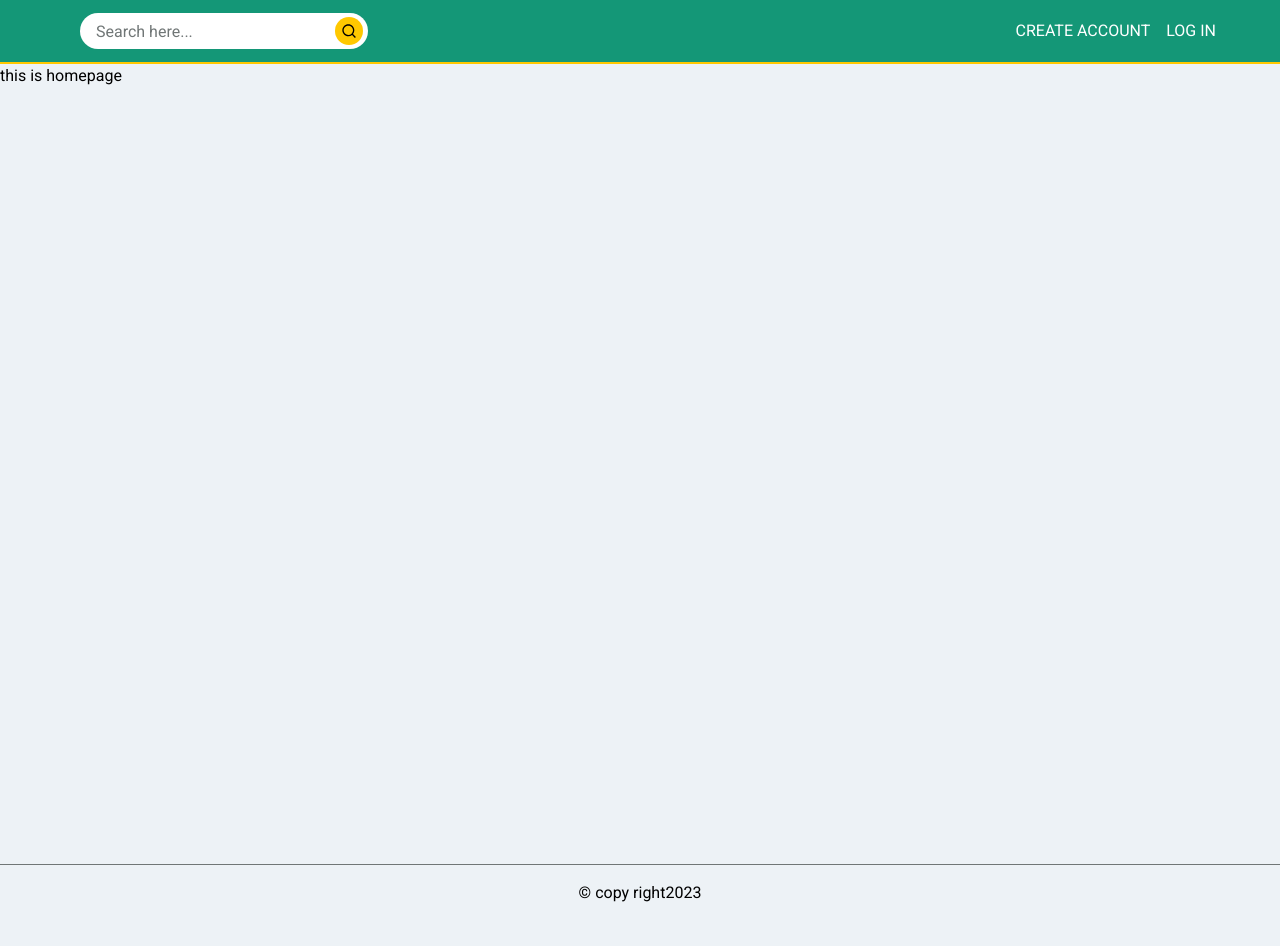
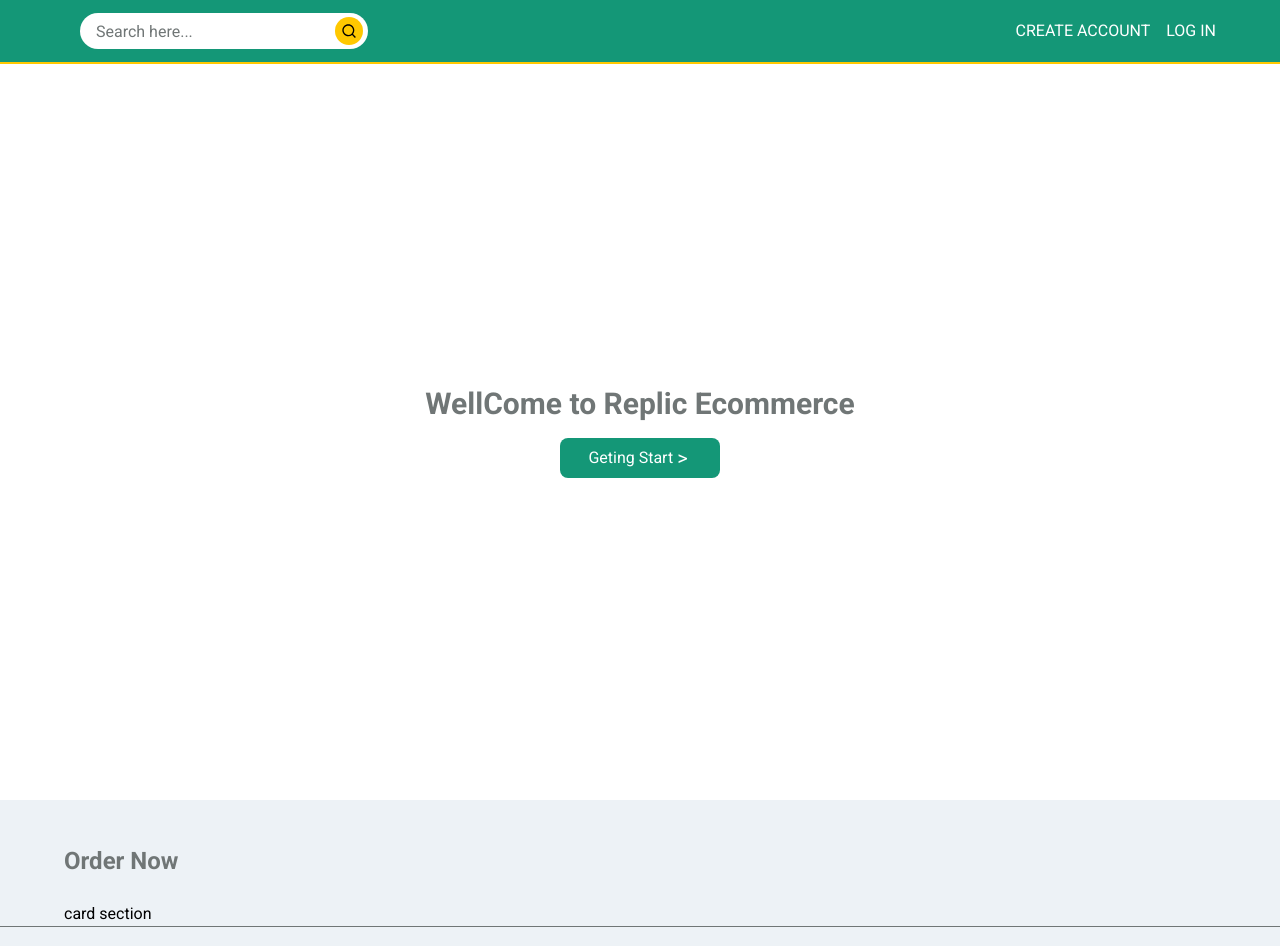
Before and after one commit to TFMahabub/Replic-Ecommerce, a React (Vite) app: page / in a window 1280 px wide. Shown: the top 946 px of the page. Before the commit the page ends 921 px from the top, so only its background shows below. Built offline with nearby package versions, Linux system fonts and the light colour scheme.

Commit message:
[DONE] homepage header

```diff
--- /dev/null
+++ b/src/components/pages/home/Banner.tsx
@@ -0,0 +1,25 @@
+import PrimaryButton from "../../../utils/ReUseCom/PrimaryButton";
+
+const Banner = () => {
+    return (
+        <div
+            className="text-center flex flex-col items-center gap-common"
+        >
+            <h2
+                className="text-3xl font-semibold text-gray"
+            >
+                WellCome to Replic Ecommerce
+            </h2>
+            <PrimaryButton>
+                Geting Start
+                <span
+                    className="text-xl px-1"
+                >
+                    &gt;
+                </span>
+            </PrimaryButton>
+        </div>
+    );
+};
+
+export default Banner;
--- a/src/components/pages/home/HomePage.tsx
+++ b/src/components/pages/home/HomePage.tsx
@@ -1,11 +1,20 @@
+import Banner from "./Banner";
+import ProductSection from "./ProductSection";
 
 const HomePage = () => {
     return (
-        <section>
-            <header>
-                this is homepage
+        <>
+            <header
+                className="bg-white container headerHeight flex-center"
+            >
+                <Banner />
             </header>
-        </section>
+            <section
+                className="container space-y-partGap"
+            >
+                <ProductSection />
+            </section>
+        </>
     );
 };
 
--- /dev/null
+++ b/src/components/pages/home/ProductSection.tsx
@@ -0,0 +1,18 @@
+import TextSectionMenu from "../../../utils/ReUseCom/TextSectionMenu";
+
+const ProductSection = () => {
+    return (
+        <>
+            <div>
+                <TextSectionMenu>
+                    Order Now
+                </TextSectionMenu>
+            </div>
+            <div>
+                card section
+            </div>
+        </>
+    );
+};
+
+export default ProductSection;
--- a/src/layouts/MainLayout.tsx
+++ b/src/layouts/MainLayout.tsx
@@ -11,7 +11,7 @@ const MainLayout = () => {
                 <Navbar />
             </nav>
             <main
-                className='min-h-screen'
+                className='space-y-sectionGap'
             >
                 <Outlet />
             </main>
--- a/src/styles/global.css
+++ b/src/styles/global.css
@@ -23,6 +23,9 @@ body {
 
 .container {
   @apply max-w-[1488px] mx-auto px-[1rem] md:px-[2rem] lg:px-[4rem];
+}
+.headerHeight {
+  @apply min-h-[calc(100vh-4rem)];
 }
 .flex-center {
   @apply flex items-center justify-center;
--- /dev/null
+++ b/src/utils/ReUseCom/PrimaryButton.tsx
@@ -0,0 +1,13 @@
+
+const PrimaryButton = ({ children }: { children: React.ReactNode }) => {
+    return (
+        <button
+            type='button'
+            className="h-10 w-40 flex-center rounded-lg text-white bg-primary active:scale-90 duration-common"
+        >
+            {children}
+        </button>
+    );
+};
+
+export default PrimaryButton;
--- /dev/null
+++ b/src/utils/ReUseCom/TextSectionMenu.tsx
@@ -0,0 +1,13 @@
+import React from 'react';
+
+const TextSectionMenu = ({ children }: { children: React.ReactNode }) => {
+    return (
+        <h4
+            className='text-2xl font-semibold text-textColor'
+        >
+            {children}
+        </h4>
+    );
+};
+
+export default TextSectionMenu;
--- a/tailwind.config.js
+++ b/tailwind.config.js
@@ -12,6 +12,8 @@ export default {
     extend: {
       spacing: {
         common: '16px',
+        partGap: '25px',
+        sectionGap: '45px',
         navbarHeight: '4rem'
       },
       transitionDuration: {
```
